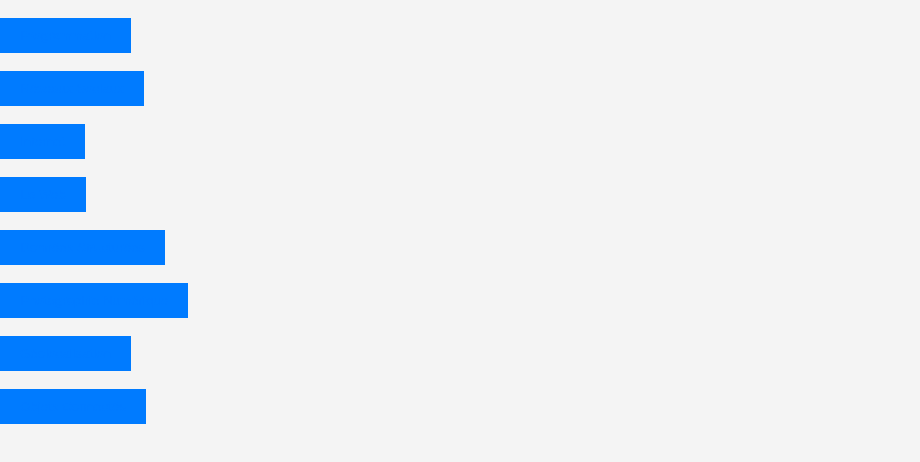
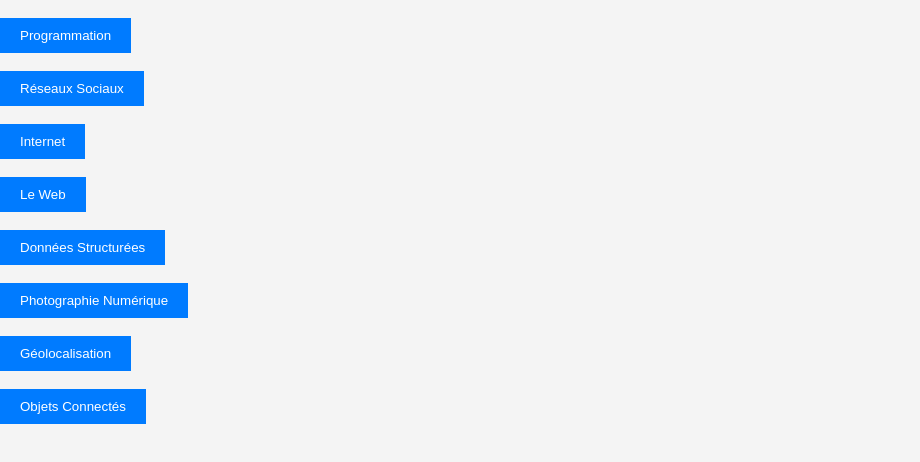
Before and after one commit to sgr0526/sgr0526.github.io, a plain HTML site: page index.html in a window 1280 px wide. Shown: the part 90-552 px from the top of the page, without its empty margins (0-920 px from the left). Drawn offline with Linux system fonts and the light colour scheme.

Commit message:
Update index.css

```diff
--- a/index.css
+++ b/index.css
@@ -21,13 +21,10 @@ p {
 }
 
 a {
-    color: #007BFF;                  /* Color del enlace */
+    color: #FFFFFF;                  /* Color del enlace */
     text-decoration: none;           /* Elimina subrayado */
 }
 
-a:hover {
-    text-decoration: underline;      /* Subraya el enlace al pasar el ratón */
-}
 
 .container {
     max-width: 1200px;                /* Ancho máximo */
@@ -37,7 +34,7 @@ a:hover {
 
 button {
     background-color: #007BFF;       /* Color de fondo del botón */
-    color: white;                     /* Color del texto del botón */
+    color: black;                     /* Color del texto del botón */
     border: none;                     /* Elimina bordes */
     padding: 10px 20px;               /* Relleno del botón */
     cursor: pointer;                 /* Cambia el cursor al pasar el ratón */
```
